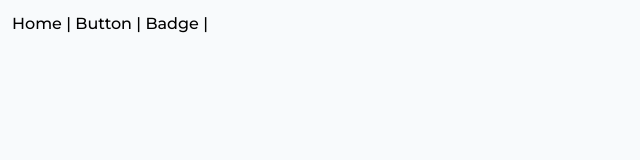
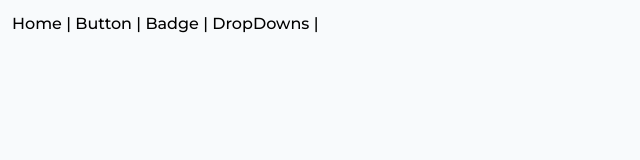
Before and after one commit to quachthientai/vuez-component-library, a Vue app: page /dropdown in a window 1280 px wide. Shown: the top 160 px of the page, without its empty margins (0-640 px from the left). Built offline with nearby package versions, Linux system fonts and the light colour scheme; a web font is replaced by a local one.

Commit message:
init Dropdown router

```diff
--- a/src/App.vue
+++ b/src/App.vue
@@ -1,8 +1,4 @@
 <script>
-  import HomeView from '@/views/HomeView.vue'
-  import ButtonView from '@/views/ButtonView.vue'
-  import Button from '@/components/Button/Button.vue'
-  import Badge from '@/components/Badge/Badge.vue'
   import {RouterLink, RouterView} from 'vue-router'
 
   export default {
@@ -10,12 +6,6 @@
       return {
         title: "Hello world!"
       }
-    },
-    components: {
-      Button,
-      ButtonView,
-      HomeView,
-      Badge
     }
   }
 </script>
@@ -25,6 +15,7 @@
     <router-link to="/">Home</router-link> |
     <router-link to="/button">Button</router-link> |
     <router-link to="/badge">Badge</router-link> |
+    <router-link to="/dropdown">DropDowns</router-link> |
   </div>
   <router-view />
 
--- a/src/router/index.js
+++ b/src/router/index.js
@@ -17,6 +17,11 @@ const routes = [
       path: '/button',
       name: 'button',
       component: () => import('@/views/ButtonView.vue')
+   },
+   {
+      path: '/dropdown',
+      name: 'dropdown',
+      component: () => import('@/views/DropDownView.vue')
    }
 ]
 
--- a/src/views/ButtonGroupView.vue
+++ b/src/views/ButtonGroupView.vue
@@ -10,7 +10,7 @@
 </script>
 
 <template>
-    <ButtonGroup :list-of-buttons="[{btnClass=""}]"></ButtonGroup>
+
 </template>
 
 <style lang="scss">
--- /dev/null
+++ b/src/views/DropDownView.vue
@@ -0,0 +1,17 @@
+<script>
+   import Dropdown from '@/components/Dropdown/Dropdown.vue';
+   export default{
+      name:'DropDownView',
+      components:{
+         Dropdown
+      }
+   }
+</script>
+
+<template>
+
+</template>
+
+<style lang="scss">
+
+</style>
```
